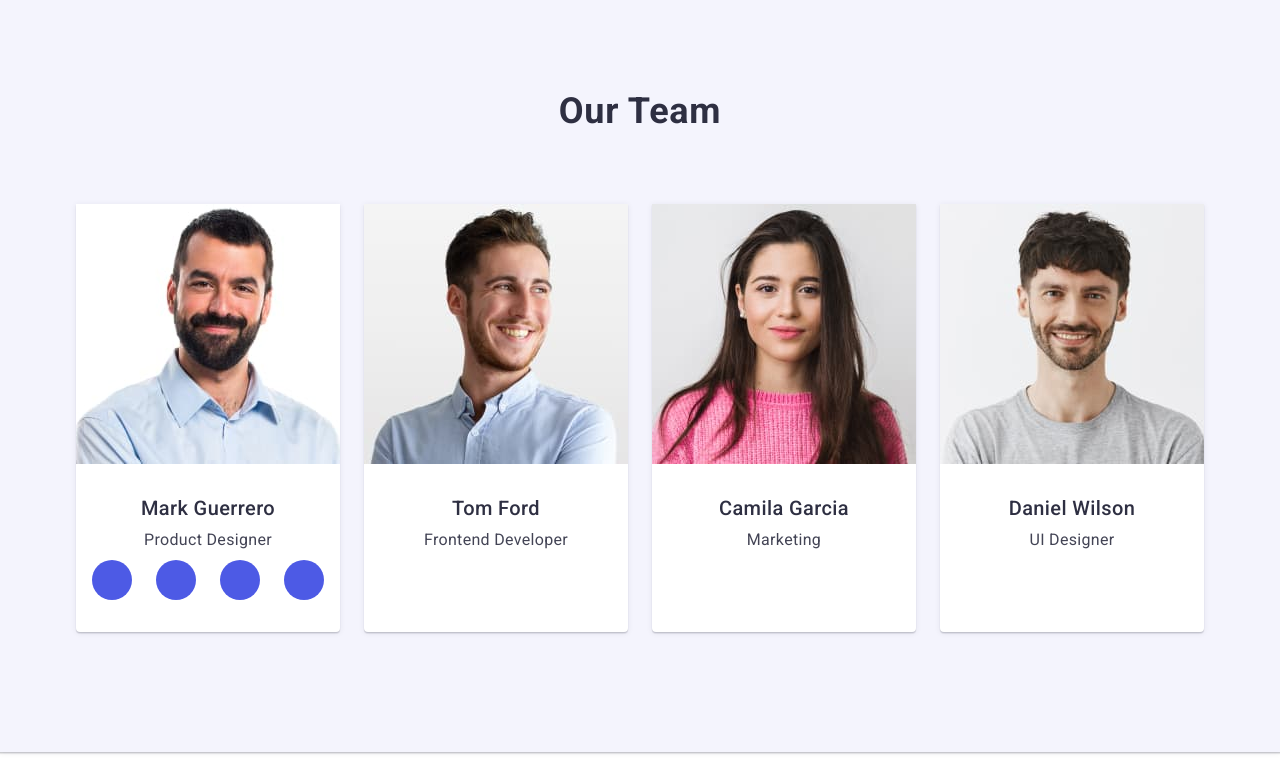
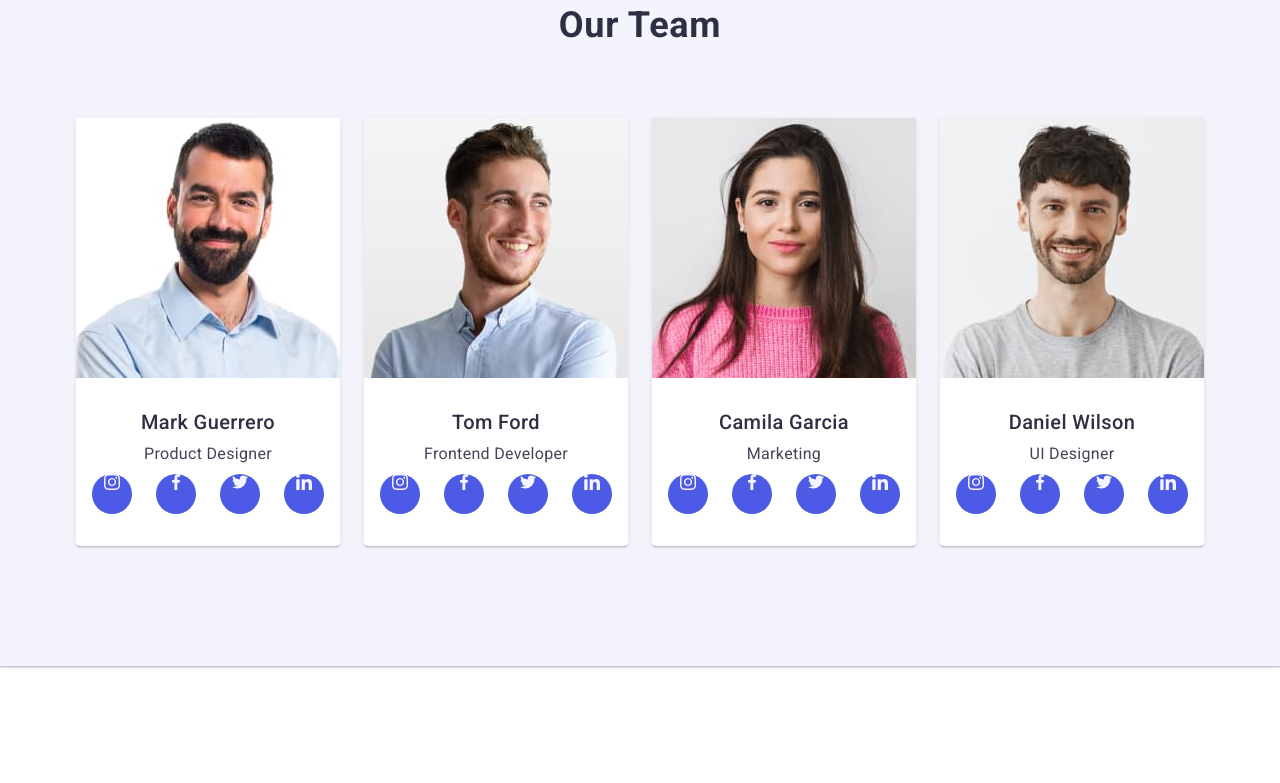
Before and after one commit to YuliaLeonova9/goit-markup-hw-04, a plain HTML site: page index.html in a window 1280 px wide. Shown: the part 1223-2006 px from the top of the page. Drawn offline with nearby package versions, Linux system fonts and the light colour scheme.

Commit message:
icons new

```diff
--- a/css/styles.css
+++ b/css/styles.css
@@ -347,6 +347,7 @@ background:  #404BBF;
 .socials-link:focus {
     background-color: #404BBF;
 }
+
 .socials-icon {
     fill: currentColor;
 }
--- a/index.html
+++ b/index.html
@@ -63,7 +63,7 @@
           <ul class="features-list">
             <li class="features-item">
               <div class="wrapper">
-              <svg class="svg-icon" width:64px; height:64px;><use href="./images/symbol-defs.svg#icon-antenna"></use></svg>
+              <svg class="svg-icon" width="64px" height="64px"><use href="./images/icons.svg#icon-antenna"></use></svg>
               </div>
               <h3 class="bnf-title">Strategy</h3>
               <p class="bnf-text">
@@ -73,7 +73,7 @@
             </li>
             <li class="features-item">
               <div class="wrapper">
-              <svg class="svg-icon" width: 64px; height: 64px;><use href="./images/symbol-defs.svg#icon-clock"></use></svg>
+              <svg class="svg-icon" width="64px" height="64px"><use href="./images/icons.svg#icon-clock"></use></svg>
               </div>
               <h3 class="bnf-title">Punctuality</h3>
               <p class="bnf-text">
@@ -83,7 +83,7 @@
             </li>
             <li class="features-item">
               <div class="wrapper">
-                 <svg class="svg-icon" width: 64px; height: 64px;><use href="./images/symbol-defs.svg#icon-diagram"></use></svg>
+                 <svg class="svg-icon" width="64px" height="64px"><use href="./images/icons.svg#icon-diagram"></use></svg>
                  </div>
               <h3 class="bnf-title">Diligence</h3>
               <p class="bnf-text">
@@ -93,7 +93,7 @@
             </li>
             <li class="features-item">
               <div class="wrapper">
-              <svg> class="svg-icon" width: 64px; height: 64px;><use href="./images/symbol-defs.svg#icon-astronaut"></use></svg>
+              <svg class="svg-icon" width="64px" height="64px"><use href="./images/icons.svg#icon-astronaut"></use></svg>
               </div>
               <h3 class="bnf-title">Technologies</h3>
               <p class="bnf-text">
@@ -122,29 +122,29 @@
                 <ul class="socials">
                   <li class="socials-items">
                     <a href="" class="socials-link">
-                      <svg class="socials-icon" width:16px; height:16px;>
-                        <use href="./icons-sprite/instagram 2.svg"></use>
+                      <svg class="socials-icon" width="16px" height="16px">
+                        <use href="./images/icons.svg#icon-instagram"></use>
                       </svg>
                     </a>
                   </li>
                   <li class="socials-items">
                     <a href="" class="socials-link">
-                      <svg class="socials-icon" width:16px; height:16px;>
-                        <use href="./icons-sprite/facebook 1.svg"></use>
+                      <svg class="socials-icon" width="16px" height="16px">
+                        <use href="./images/icons.svg#icon-facebook"></use>
                       </svg>
                     </a>
                   </li>
                   <li class="socials-items">
                     <a href="" class="socials-link">
-                      <svg class="socials-icon" width:16px; height:16px;>
-                        <use href="./icons-sprite/twitter 1.svg"></use>
+                      <svg class="socials-icon" width="16px" height="16px">
+                        <use href="./images/icons.svg#icon-twitter"></use>
                       </svg>
                     </a>
                   </li>
                   <li class="socials-items">
                     <a href="" class="socials-link">
-                      <svg class="socials-icon" width:16px; height:16px;>
-                        <use href="./icons-sprite/linkedin 1.svg"></use>
+                      <svg class="socials-icon" width="16px" height="16px">
+                        <use href="./images/icons.svg#icon-linkedin"></use>
                       </svg>
                     </a>
                   </li>
@@ -161,7 +161,36 @@
               <div class="job-container">
                 <h3 class="title-job">Tom Ford</h3>
                 <p class="team-job">Frontend Developer</p>
-
+                <ul class="socials">
+                  <li class="socials-items">
+                    <a href="" class="socials-link">
+                      <svg class="socials-icon" width="16px" height="16px">
+                        <use href="./images/icons.svg#icon-instagram"></use>
+                      </svg>
+                    </a>
+                  </li>
+                  <li class="socials-items">
+                    <a href="" class="socials-link">
+                      <svg class="socials-icon" width="16px" height="16px">
+                        <use href="./images/icons.svg#icon-facebook"></use>
+                      </svg>
+                    </a>
+                  </li>
+                  <li class="socials-items">
+                    <a href="" class="socials-link">
+                      <svg class="socials-icon" width="16px" height="16px">
+                        <use href="./images/icons.svg#icon-twitter"></use>
+                      </svg>
+                    </a>
+                  </li>
+                  <li class="socials-items">
+                    <a href="" class="socials-link">
+                      <svg class="socials-icon" width="16px" height="16px">
+                        <use href="./images/icons.svg#icon-linkedin"></use>
+                      </svg>
+                    </a>
+                  </li>
+                </ul>
             </li>
             <li class="card">
               <img
@@ -173,7 +202,36 @@
               <div class="job-container">
                 <h3 class="title-job">Camila Garcia</h3>
                 <p class="team-job">Marketing</p>
-
+                <ul class="socials">
+                  <li class="socials-items">
+                    <a href="" class="socials-link">
+                      <svg class="socials-icon" width="16px" height="16px">
+                        <use href="./images/icons.svg#icon-instagram"></use>
+                      </svg>
+                    </a>
+                  </li>
+                  <li class="socials-items">
+                    <a href="" class="socials-link">
+                      <svg class="socials-icon" width="16px" height="16px">
+                        <use href="./images/icons.svg#icon-facebook"></use>
+                      </svg>
+                    </a>
+                  </li>
+                  <li class="socials-items">
+                    <a href="" class="socials-link">
+                      <svg class="socials-icon" width="16px" height="16px">
+                        <use href="./images/icons.svg#icon-twitter"></use>
+                      </svg>
+                    </a>
+                  </li>
+                  <li class="socials-items">
+                    <a href="" class="socials-link">
+                      <svg class="socials-icon" width="16px" height="16px">
+                        <use href="./images/icons.svg#icon-linkedin"></use>
+                      </svg>
+                    </a>
+                  </li>
+                </ul>
               </div>
             </li>
             <li class="card">
@@ -186,6 +244,36 @@
               <div class="job-container">
                 <h3 class="title-job">Daniel Wilson</h3>
                 <p class="team-job">UI Designer</p>
+                <ul class="socials">
+                  <li class="socials-items">
+                    <a href="" class="socials-link">
+                      <svg class="socials-icon" width="16px" height="16px">
+                        <use href="./images/icons.svg#icon-instagram"></use>
+                      </svg>
+                    </a>
+                  </li>
+                  <li class="socials-items">
+                    <a href="" class="socials-link">
+                      <svg class="socials-icon" width="16px" height="16px">
+                        <use href="./images/icons.svg#icon-facebook"></use>
+                      </svg>
+                    </a>
+                  </li>
+                  <li class="socials-items">
+                    <a href="" class="socials-link">
+                      <svg class="socials-icon" width="16px" height="16px">
+                        <use href="./images/icons.svg#icon-twitter"></use>
+                      </svg>
+                    </a>
+                  </li>
+                  <li class="socials-items">
+                    <a href="" class="socials-link">
+                      <svg class="socials-icon" width="16px" height="16px">
+                        <use href="./images/icons.svg#icon-linkedin"></use>
+                      </svg>
+                    </a>
+                  </li>
+                </ul>
               </div>
             </li>
           </ul>
```
Also changed, not shown: icons-sprite/antenna 1.svg (deleted), icons-sprite/astronaut 1.svg (deleted), icons-sprite/clock 1.svg (deleted), icons-sprite/diagram 1.svg (deleted), icons-sprite/facebook 1.svg (deleted), icons-sprite/instagram 2.svg (deleted), icons-sprite/linkedin 1.svg (deleted), icons-sprite/twitter 1.svg (deleted), images/icons.svg (added), images/symbol-defs.svg (deleted).
